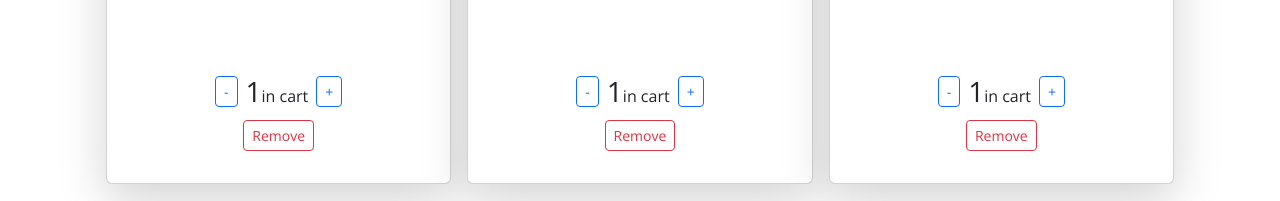
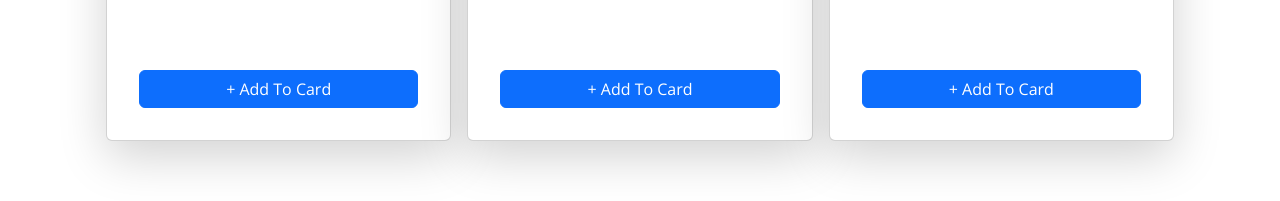
Before and after one commit to ilaydaozdemir/TypeScriptReact-ShoppingCard, a React (Vite) app: page /store in a window 1280 px wide. Shown: the part 466-667 px from the top of the page. Built offline with nearby package versions, Linux system fonts and the light colour scheme.

Commit message:
Add to useShoppingCard store

```diff
--- a/src/components/StoreItem.tsx
+++ b/src/components/StoreItem.tsx
@@ -1,5 +1,6 @@
 import { Button, Card, CardBody } from "react-bootstrap";
 import { formatCurrency } from "../utilities/formatCurrency";
+import { useShoppingCard } from "../context/ShoppingCardContext";
 
 type StoreItemProps = {
   id: number;
@@ -9,7 +10,9 @@ type StoreItemProps = {
 };
 
 export function StoreItem({ id, name, price, imgUrl }: StoreItemProps) {
-  const quantity = 1;
+  const { getItem, increaseCart, decreaseCart, removeFromCart } =
+    useShoppingCard();
+  const quantity = getItem(id);
   return (
     <Card className="h-100 shadow-lg p-3 mb-5 bg-body rounded">
       <Card.Img
```
